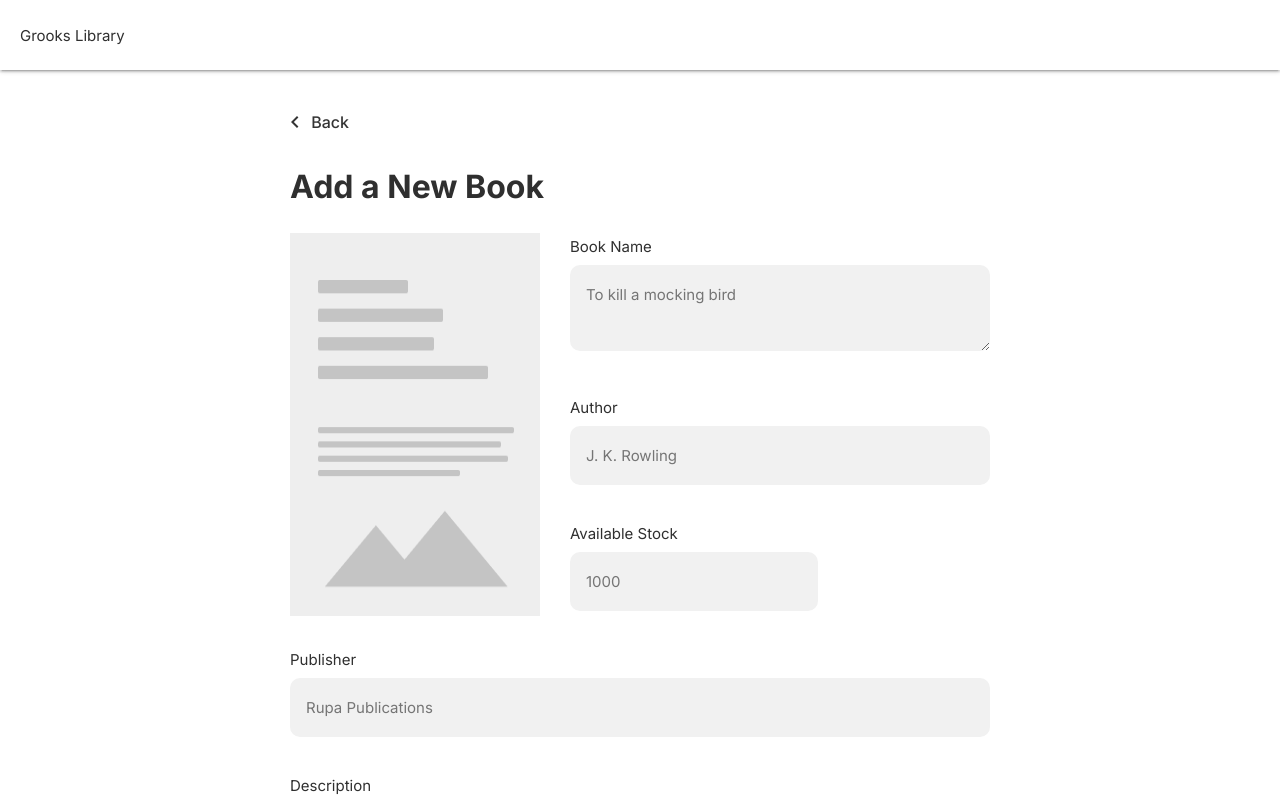
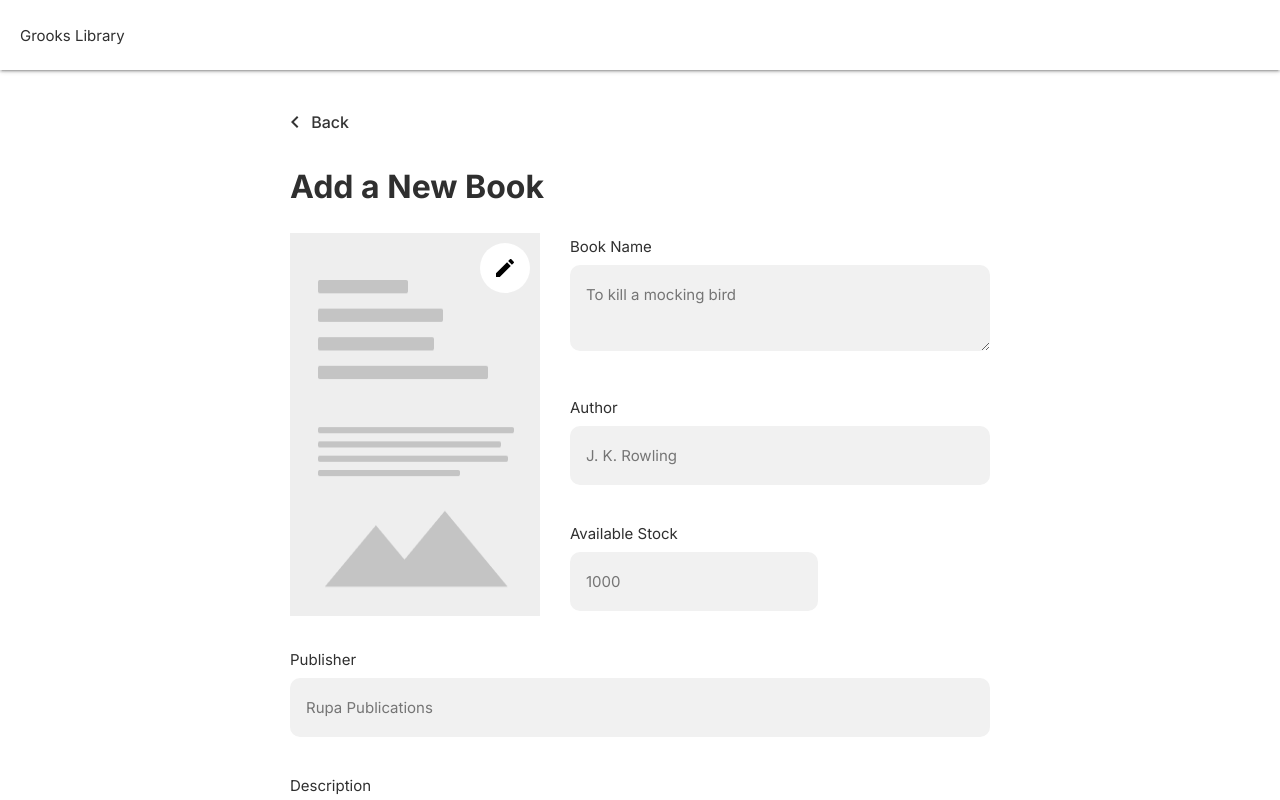
Before and after one commit to DevangMstryls/Grooks-Library, a React (Create React App) app: page /add in a window 1280 px wide. Shown: the top 800 px of the page. Built offline with nearby package versions, Linux system fonts and the light colour scheme.

Commit message:
master/styling: made the book cover update functionality and associated changes

```diff
--- a/src/components/books/AddUpdateBook.tsx
+++ b/src/components/books/AddUpdateBook.tsx
@@ -1,4 +1,4 @@
-import React, {useState} from "react";
+import React, {useRef, useState} from "react";
 import {connect} from "react-redux";
 import {APP_STATE, BooksState} from "../../core/types/stateTypes";
 import {useHistory, useLocation, useParams} from "react-router";
@@ -10,6 +10,7 @@ import NumberField from "../form/NumberField";
 import {Book} from "../../core/types/types";
 import "./../../styles/components/AddUpdateBook.scss";
 import BackLink from "../BackLink";
+import {CheckIcon, CloseIcon, EditIcon} from "../icons";
 
 const mapStateToProps = (state: APP_STATE) => {
     return {
@@ -27,6 +28,7 @@ const formFields = {
     author: 'author',
     publisher: 'publisher',
     availableStock: 'availableStock',
+    cover: 'cover',
 };
 
 const getErrorMessage = (e: FieldError | undefined): string => {
@@ -49,6 +51,8 @@ const AddUpdateBook = (props: Props) => {
     const location = useLocation();
     const routerHistory = useHistory();
     const [waitForAddUpdate, setWaitForAddUpdate] = useState(false);
+    const [showImageInput, setShowImageInput] = useState(false);
+    const coverImgRef: any = useRef();
 
     const {
         books,
@@ -63,6 +67,7 @@ const AddUpdateBook = (props: Props) => {
         [formFields.author]: book?.author || '',
         [formFields.publisher]: book?.publisher || '',
         [formFields.availableStock]: book?.availableStock || '',
+        [formFields.cover]: book?.cover || '',
     };
 
     let mode = '';
@@ -74,6 +79,8 @@ const AddUpdateBook = (props: Props) => {
     const {
         register,
         handleSubmit,
+        setValue,
+        getValues,
         formState: {
             errors,
             touchedFields,
@@ -126,13 +133,10 @@ const AddUpdateBook = (props: Props) => {
     };
 
     if (mode === 'edit' && !book) {
+        // TODO: fix this
         return (
             <p>Book not found</p>
         );
-    }
-
-    if (mode === 'edit') {
-        book['cover'] = 'https://images-na.ssl-images-amazon.com/images/I/5112YFsXIJL.jpg';
     }
 
     return (
@@ -153,9 +157,44 @@ const AddUpdateBook = (props: Props) => {
             <form onSubmit={handleSubmit(onSubmit)}>
                 <div className="book-details-head">
                     <div className="book-cover-wrpr pos-rel flex-row flex-justify-center">
-                        <img className="v-al-mdl" src={book?.cover || BOOK_COVER_PLACEHOLDER}/>
-                        <div className="book-cover-btn trans">
+                        <img ref={coverImgRef} className="v-al-mdl" src={book?.cover || BOOK_COVER_PLACEHOLDER}/>
+                        <div
+                            className={`image-input-wrpr flex-column flex-align-items-flex-end ${showImageInput ? 'is-img-inp-open' : ''}`}>
+                            <div className="flex-row flex-align-items-flex-end">
+                                {
+                                    showImageInput &&
+                                    <button
+                                        type="button" className="btn-icon save-img-btn"
+                                        onClick={() => {
+                                            const imgUrl = getValues()[formFields.cover];
+                                            (coverImgRef.current as HTMLImageElement).setAttribute('src', imgUrl);
+                                            setValue(formFields.cover, imgUrl);
+                                            setShowImageInput(false);
+                                        }}
+                                    >
+                                        <CheckIcon/>
+                                    </button>
+                                }
 
+                                <button
+                                    type="button" className="btn-icon edit-img-btn"
+                                    onClick={() => {
+                                        setShowImageInput(!showImageInput);
+                                    }}
+                                >
+                                    {showImageInput ? <CloseIcon/> : <EditIcon/>}
+                                </button>
+                            </div>
+                            {
+                                showImageInput &&
+                                <TextareaField
+                                    placeholder={'Add the url of the image'}
+                                    name={formFields.cover}
+                                    defaultValue={initialValues[formFields.cover]}
+                                    touched={touchedFields[formFields.cover]}
+                                    register={register}
+                                />
+                            }
                         </div>
                     </div>
                     <div className="book-main-details">
--- a/src/components/books/BookCard.tsx
+++ b/src/components/books/BookCard.tsx
@@ -4,7 +4,7 @@ import {Book} from "../../core/types/types";
 import "./../../styles/components/BookCard.scss";
 import {ChevronDownIcon, ChevronUpIcon, DeleteIcon, EditIcon} from "../icons";
 import {useDispatch} from "react-redux";
-import {ACTION_TYPES} from "../../core/constants";
+import {ACTION_TYPES, BOOK_COVER_PLACEHOLDER} from "../../core/constants";
 
 
 type Props = {
@@ -22,7 +22,6 @@ const BookCard = (props: Props) => {
     } = props;
 
     // TODO: remove these
-    book['cover'] = 'https://images-na.ssl-images-amazon.com/images/I/5112YFsXIJL.jpg';
     book['price'] = 300;
 
     const handleOnClick = (e: any): void => {
@@ -76,7 +75,7 @@ const BookCard = (props: Props) => {
 
             <div className="flex-row flex-align-flex-start h-100pc">
                 <div className="book-cover pos-rel">
-                    <img className="v-al-mdl" src={book.cover} alt={book.name}/>
+                    <img className="v-al-mdl" src={book.cover || BOOK_COVER_PLACEHOLDER} alt={book.name}/>
                 </div>
                 <div className="flex-1 flex-column flex-justify-space-between">
                     <div>
--- a/src/styles/components/AddUpdateBook.scss
+++ b/src/styles/components/AddUpdateBook.scss
@@ -20,19 +20,42 @@
     }
   }
 
-  .book-cover-btn {
+  .image-input-wrpr {
     position: absolute;
     height: 100%;
     width: 100%;
-    background: $color-light-gray-1;
-    opacity: 0;
     top: 0;
     left: 0;
-    cursor: pointer;
+    padding: 10px;
+    overflow: hidden;
 
-    &:hover {
-      opacity: 0.8;
+    .form-field {
+      width: 100%;
+      margin-top: 10px;
+      flex: 1;
+
+      textarea {
+        height: 100%;
+        resize: none;
+      }
     }
+
+    &.is-img-inp-open {
+      background: $color-light-gray-4;
+    }
+  }
+
+  .save-img-btn {
+    margin-right: 10px;
+    background: $color-accent;
+
+    svg {
+      fill: $color-white;
+    }
+  }
+
+  .edit-img-btn {
+    background: $color-white;
   }
 
   .book-main-details {
--- a/src/styles/components/BookCard.scss
+++ b/src/styles/components/BookCard.scss
@@ -16,10 +16,10 @@
 .book-cover {
   margin-right: 20px;
   width: 30%;
-  border-radius: 3px;
   overflow: hidden;
 
   img {
+    border-radius: 3px;
     width: 100%;
     max-width: 150px;
   }
--- a/src/styles/core/_variables.scss
+++ b/src/styles/core/_variables.scss
@@ -21,6 +21,7 @@ $color-gray-2: #878787;
 $color-light-gray-1: #F1F1F1;
 $color-light-gray-2: #E3E3E3;
 $color-light-gray-3: #B6B6B6;
+$color-light-gray-4: #f6f6f6;
 $color-transparent-light-gray: #30303005;
 $color-dark-gray-1: #343434;
 
```
